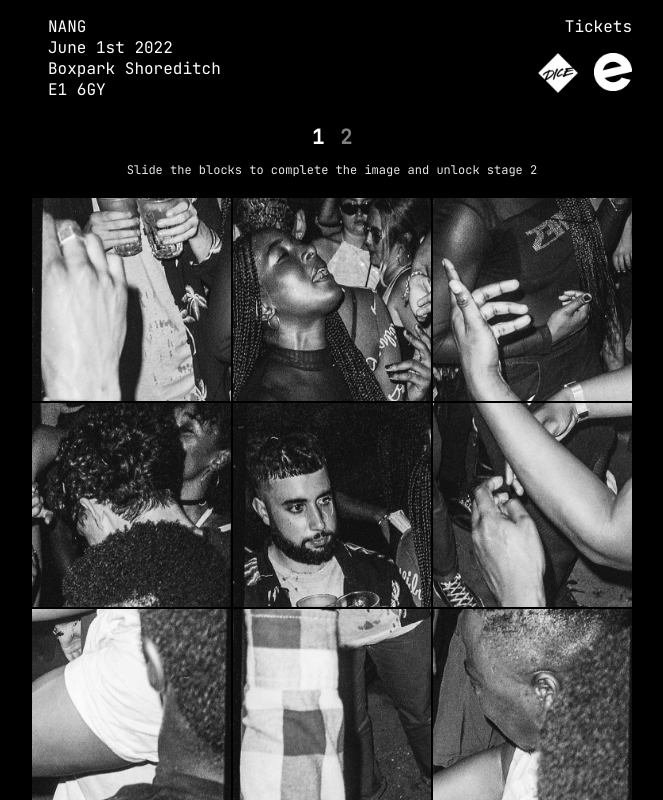
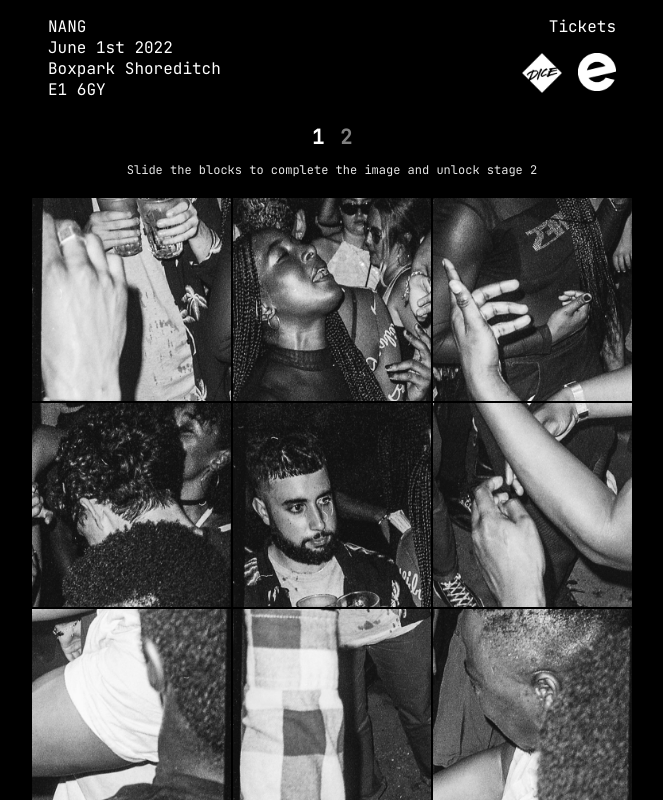
Before and after one commit to CampbellDocherty/NANG, a React (Create React App) app: page / in a window 1280 px wide. Shown: the whole page, without its empty margins (308-971 px from the left). Built offline with nearby package versions, Linux system fonts and the light colour scheme.

Commit message:
Margin on link container

```diff
--- a/src/Nang/styles.ts
+++ b/src/Nang/styles.ts
@@ -172,6 +172,11 @@ export const TicketsList = styled.div`
   grid-row: 1/2;
   justify-self: flex-end;
   align-items: flex-end;
+  margin: 16px;
+
+  & > p {
+    margin-top: 0;
+  }
 `;
 
 export const LinkContainer = styled.div`
```
